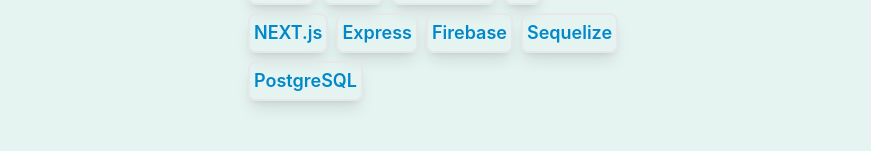
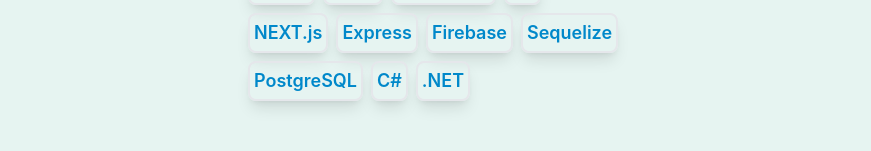
Before and after one commit to JesusEGomez/portfolio, a React (Vite) app: page / in a window 1280 px wide. Shown: the part 1869-2020 px from the top of the page, without its empty margins (204-1075 px from the left). Built offline with nearby package versions, Linux system fonts and the light colour scheme.

Commit message:
add skills

```diff
--- a/src/portFolio.js
+++ b/src/portFolio.js
@@ -52,6 +52,8 @@
   "Firebase",
   "Sequelize",
   "PostgreSQL",
+  "C#",
+  ".NET",
 ];
 
 const contact = {
```
